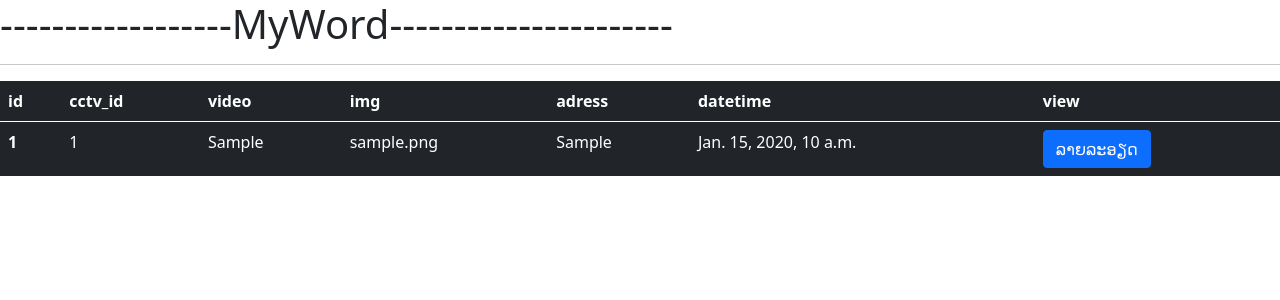
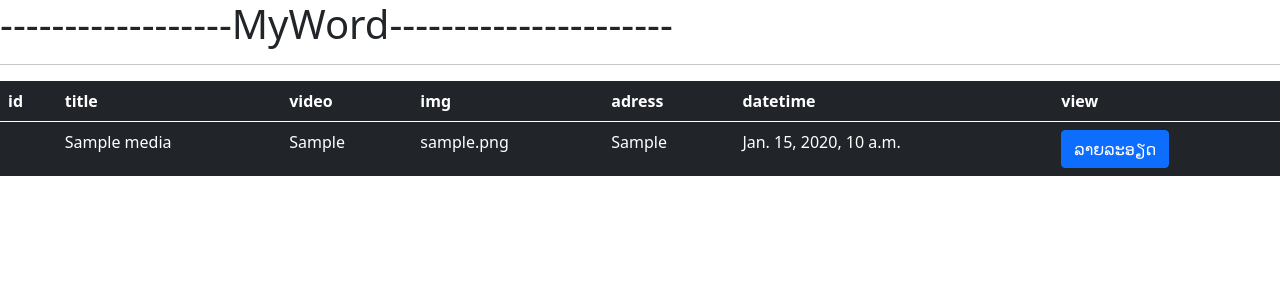
Before and after one commit to lar2000/video_analytic, a Django app: page / in a window 1280 px wide. Shown: the top 300 px of the page. Run offline with Django 4.2, Linux system fonts and the light colour scheme; tables that the repository leaves empty hold one stand-in row (values such as "Sample post"); parts of the project's set-up code (start-up, migrations or seed data) failed here and were passed over.

Commit message:
save video

```diff
--- a/analyticapp/admin.py
+++ b/analyticapp/admin.py
@@ -1,7 +1,5 @@
 from django.contrib import admin
-from analyticapp.models import CCTV
-from analyticapp.models import data
+from analyticapp.models import Media
 
 # Register your models here.
-admin.site.register(CCTV)
-admin.site.register(data)
+admin.site.register(Media)
--- a/analyticapp/models.py
+++ b/analyticapp/models.py
@@ -1,19 +1,12 @@
 from django.db import models
 
 # Create your models here.
-class CCTV(models.Model):
-    cctv_id = models.CharField(max_length=10)
-    video = models.FileField(upload_to='videos_uploaded',null=True)
-    images = models.ImageField(null=True, upload_to='upload_img')
-    adress = models.CharField(max_length=100)
-    datetime = models.DateTimeField(auto_now_add=True)
+class Media(models.Model):
+    title = models.CharField(max_length=255)
+    video = models.FileField(upload_to='assets/video/',null=True)
+    images = models.FileField(upload_to='assets/video/',null=True)
+    adress = models.CharField(max_length=200)
+    datetime = models.DateTimeField()
 
     def __str__(self):
-        return self.adress + ", "+str(self.video) + ", "+str(self.datetime)
-
-class data(models.Model):
-    plate_number = models.CharField(max_length=10, null=True)
-    bland = models.CharField(max_length=100)
-    color = models.CharField(max_length=50)
-    color_plate = models.CharField(max_length=100)
-    province = models.CharField(max_length=255)
+        return self.title
--- a/analyticapp/templates/cctv.html
+++ b/analyticapp/templates/cctv.html
@@ -3,7 +3,7 @@
     <head>
         <meta charset="utf-8">
         <meta http-equiv="X-UA-Compatible" content="IE=edge">
-        <title>CCTV</title>
+        <title>media</title>
         <meta name="description" content="">
         <meta name="viewport" content="width=device-width, initial-scale=1">
         <link href="https://cdn.jsdelivr.net/npm/bootstrap@5.0.2/dist/css/bootstrap.min.css" rel="stylesheet" integrity="sha384-EVSTQN3/azprG1Anm3QDgpJLIm9Nao0Yz1ztcQTwFspd3yD65VohhpuuCOmLASjC" crossorigin="anonymous">
@@ -19,7 +19,7 @@
             <thead>
               <tr>
                 <th scope="col">id</th>
-                <th scope="col">cctv_id</th>
+                <th scope="col">title</th>
                 <th scope="col">video</th>
                 <th scope="col">img</th>
                 <th scope="col">adress</th>
@@ -29,14 +29,14 @@
               </tr>
             </thead>
             <tbody>
-                {% for cctv in all_data %}
+                {% for media in all_data %}
                 <tr>
                     <th scope="row">{{cctv.id}}</th>
-                    <td>{{cctv.cctv_id}}</td>
-                    <td>{{cctv.video}}</td>
-                    <td>{{cctv.images}}</td>
-                    <td>{{cctv.adress}}</td>
-                    <td>{{cctv.datetime}}</td>
+                    <td>{{media.title}}</td>
+                    <td>{{media.video}}</td>
+                    <td>{{media.images}}</td>
+                    <td>{{media.adress}}</td>
+                    <td>{{media.datetime}}</td>
                     <td><a href="#" class="btn btn-primary">ລາຍລະອຽດ</a></td>
 
                 </tr>
--- a/analyticapp/templates/data.html
+++ b/analyticapp/templates/data.html
@@ -3,7 +3,7 @@
     <head>
         <meta charset="utf-8">
         <meta http-equiv="X-UA-Compatible" content="IE=edge">
-        <title>CCTV</title>
+        <title>data</title>
         <meta name="description" content="">
         <meta name="viewport" content="width=device-width, initial-scale=1">
         <link href="https://cdn.jsdelivr.net/npm/bootstrap@5.0.2/dist/css/bootstrap.min.css" rel="stylesheet" integrity="sha384-EVSTQN3/azprG1Anm3QDgpJLIm9Nao0Yz1ztcQTwFspd3yD65VohhpuuCOmLASjC" crossorigin="anonymous">
--- a/analyticapp/urlsapp.py
+++ b/analyticapp/urlsapp.py
@@ -1,8 +1,8 @@
 
 from django.urls import path
-from analyticapp import views
+from analyticapp.views import cap_video
 
 urlpatterns = [
 
-    path('',views.index),
+    path('',cap_video.index),
 ]
--- a/analyticapp/views.py
+++ /dev/null
@@ -1,47 +0,0 @@
-
-import datetime
-import time
-import cv2
-
-from django.shortcuts import render
-from analyticapp.models import CCTV
-# Create your views here.
-from django.http import HttpResponse
-
-def index(request):
-    all_data = CCTV.objects.all()
-    return render(request, "cctv.html",{"all_data":all_data})
-
-cap = cv2.VideoCapture(0)
-fourcc = cv2.VideoWriter_fourcc(*'DIVX')
-dt =datetime.datetime.now().strftime('%H%M%S')
-video_cap = cv2.VideoWriter("vdo/myvdo" + dt + ".avi", fourcc,20.0,(640,480))
-
-if not cap.isOpened():
-   print("error opening camera")
-   exit()
-fps = 30.00
-duration = 30 # seconds
-frames = int(fps * duration)
-start_time = time.time()
-while(cap.isOpened()):
-    check, frame = cap.read()
-
-    if check==True:
-        Datetime = str(datetime.datetime.now())
-        cv2.putText(frame,"BesTech "+ Datetime,(10,30),cv2.FONT_HERSHEY_SIMPLEX,0.7,(0,0,0),cv2.LINE_4)
-        cv2.imshow('Output',frame)
-        video_cap.write(frame)
-
-        if cv2.waitKey(1) & 0xFF == ord('0'):
-            break
-
-        elapsed_time = time.time() - start_time
-        if elapsed_time > duration:
-            break
-
-video_cap.release()
-cap.release()
-cv2.destroyAllWindows(),
-
-# video
--- /dev/null
+++ b/analyticapp/views/cap_video.py
@@ -0,0 +1,50 @@
+import datetime
+import time
+import cv2
+
+from django.shortcuts import render
+from analyticapp.models import Media
+
+# Create your views here.
+from django.http import HttpResponse
+
+def index(request):
+    all_data = Media.objects.all()
+    return render(request, "cctv.html",{"all_data":all_data})
+
+cap = cv2.VideoCapture(0)
+fourcc = cv2.VideoWriter_fourcc(*'DIVX')
+dt = datetime.datetime.now().strftime('%H%M%S')
+video_cap = cv2.VideoWriter("assets/video/" + dt +".avi", fourcc,20.0,(640,480))
+
+if not cap.isOpened():
+   print("error opening camera")
+   exit()
+
+fps = 30.00
+duration = 30 # seconds
+frames = int(fps * duration)
+
+start_time = time.time()
+
+while(cap.isOpened()):
+    check, frame = cap.read()
+
+    if check==True:
+        Datetime = str(datetime.datetime.now())
+        cv2.putText(frame,"BesTech "+Datetime,(10,30),cv2.FONT_HERSHEY_SIMPLEX,0.7,(0,0,0),cv2.LINE_4)
+        cv2.imshow('Output',frame)
+        video_cap.write(frame)
+
+        if cv2.waitKey(1) & 0xFF == ord('0'):
+            break
+
+        elapsed_time = time.time() - start_time
+        if elapsed_time > duration:
+            break
+
+video_cap.release()
+cap.release()
+cv2.destroyAllWindows(),
+
+# video
--- a/project/settings.py
+++ b/project/settings.py
@@ -88,7 +88,7 @@ DATABASES = {
         "USER": "laryang",
         "PASSWORD": "7119138",
         "HOST": "127.0.0.1",
-        "PORT": "",
+        "PORT": "5432",
     }
 }
 
```
Also changed, not shown: analyticapp/views/cap_img.py (added, +25 -0 lines), analyticapp/migrations/0001_initial.py (added).
